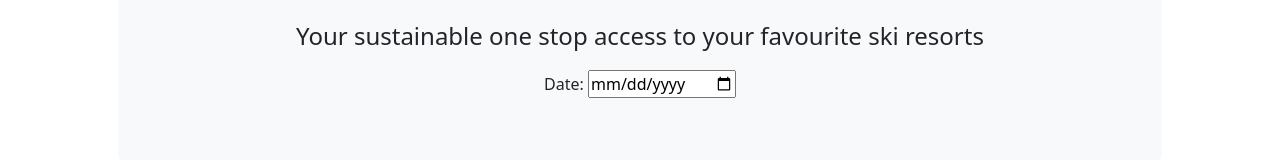
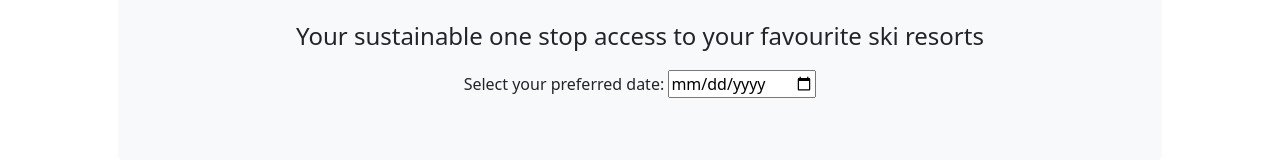
Before and after one commit to hackzurich2023/frontend, a React (Vite) app: page / in a window 1280 px wide. Shown: the part 480-640 px from the top of the page. Built offline with nearby package versions, Linux system fonts and the light colour scheme.

Commit message:
change text

```diff
--- a/src/components/Home.tsx
+++ b/src/components/Home.tsx
@@ -16,7 +16,7 @@ export function Home() {
               Your sustainable one stop access to your favourite ski resorts
             </p>
 
-            <p>Date: <input type="date" /></p>
+            <p>Select your preferred date: <input type="date" /></p>
           </Container>
         </Container>
       </Container>
```
